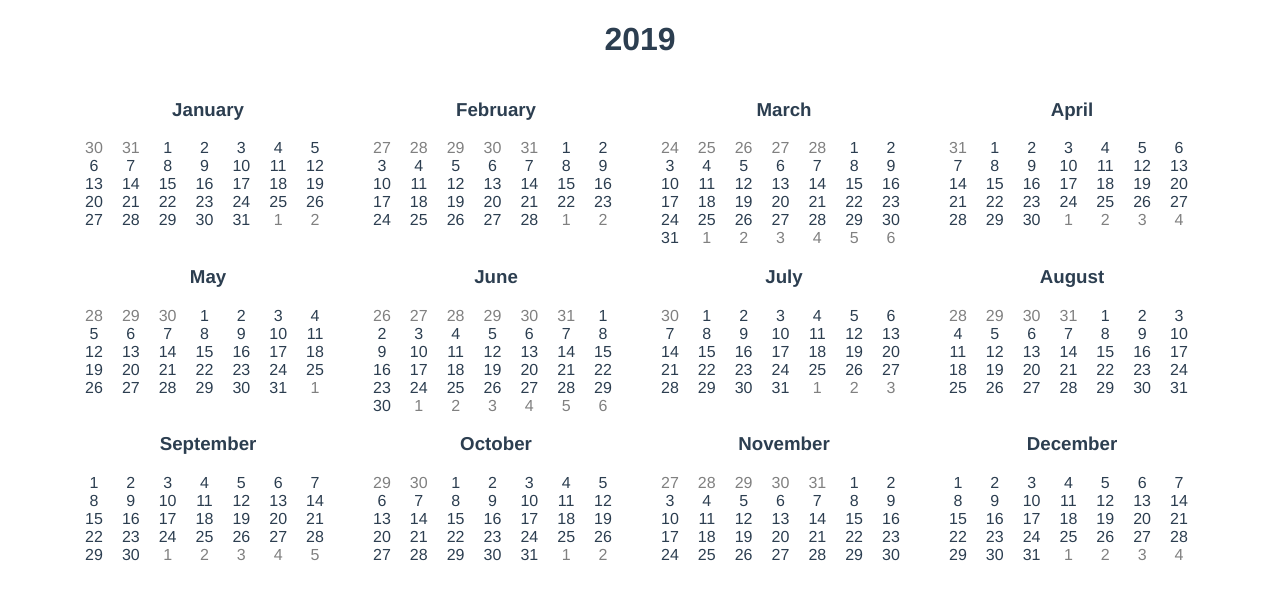
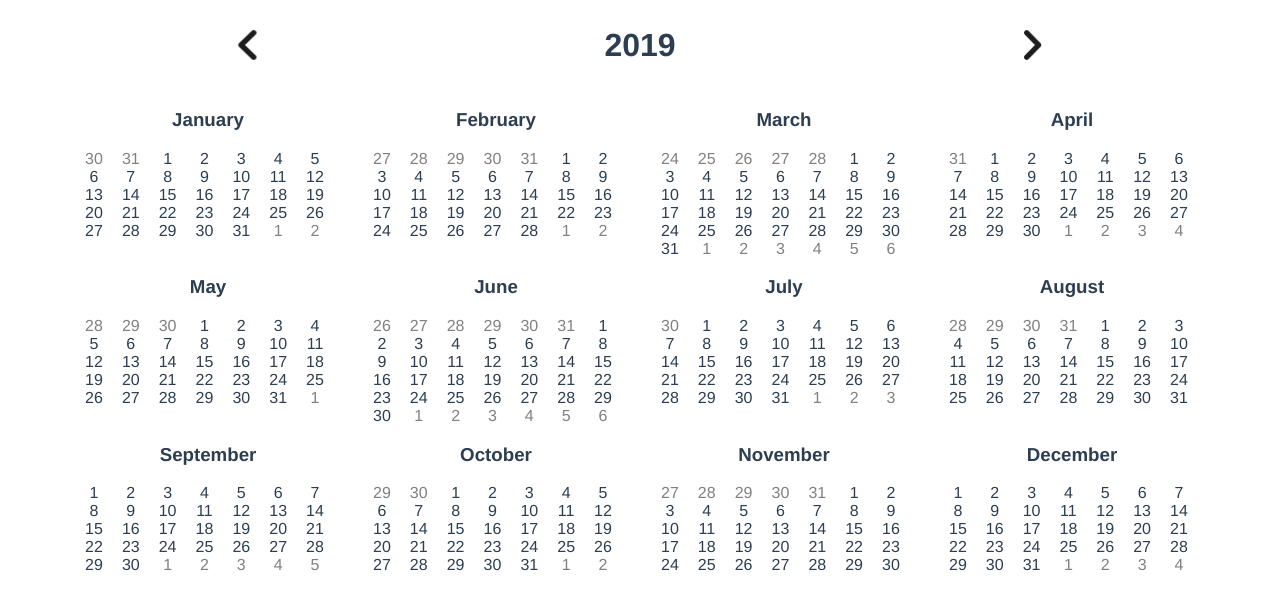
Before and after one commit to HCLarsen/vue-calendar, a Vue app: page /2019 in a window 1280 px wide. Shown: the top 610 px of the page. Built offline with nearby package versions, Linux system fonts and the light colour scheme.

Commit message:
Add next and previous year navigation

```diff
--- a/src/views/YearView.vue
+++ b/src/views/YearView.vue
@@ -1,6 +1,14 @@
 <template>
   <div class="year">
-    <h1 v-html="year"></h1>
+    <nav>
+      <router-link :to="{ name: 'year', params: { year: this.year - 1} }" class="previous-year" >
+        <img :src="arrow"/>
+      </router-link>
+      <h1 v-html="year"></h1>
+      <router-link :to="{ name: 'year', params: { year: this.year + 1} }" class="next-year" >
+        <img :src="arrow"/>
+      </router-link>
+    </nav>
     <div class="year">
       <ul class="months">
         <li v-for="month in months" :key="month" class="month">
@@ -15,8 +23,15 @@
 <script>
   import Month from '@/components/Month.vue';
 
+  import arrow from '@/assets/next-arrow.png';
+
   export default {
     name: "YearView",
+    data() {
+      return {
+        arrow
+      }
+    },
     props: {
       year: {
         type: Number
@@ -80,4 +95,34 @@
   li.day {
     width: calc(100% / 7 - 1px);
   }
+
+  nav {
+    display: flex;
+    flex-direction: row;
+    align-items: center;
+    justify-content: space-around;
+  }
+
+  nav > h1 {
+    font-size: 2em;
+  }
+
+  .previous-year {
+    display: inline;
+    height: 2em;
+  }
+
+  .previous-year > img {
+    height: 100%;
+    transform: scaleX(-1);
+  }
+
+  .next-year {
+    display: inline;
+    height: 2em;
+  }
+
+  .next-year > img {
+    height: 100%;
+  }
 </style>
```
Also changed, not shown: src/assets/next-arrow.png (added), 1 other file (tests, documents, lock files or other folders).
